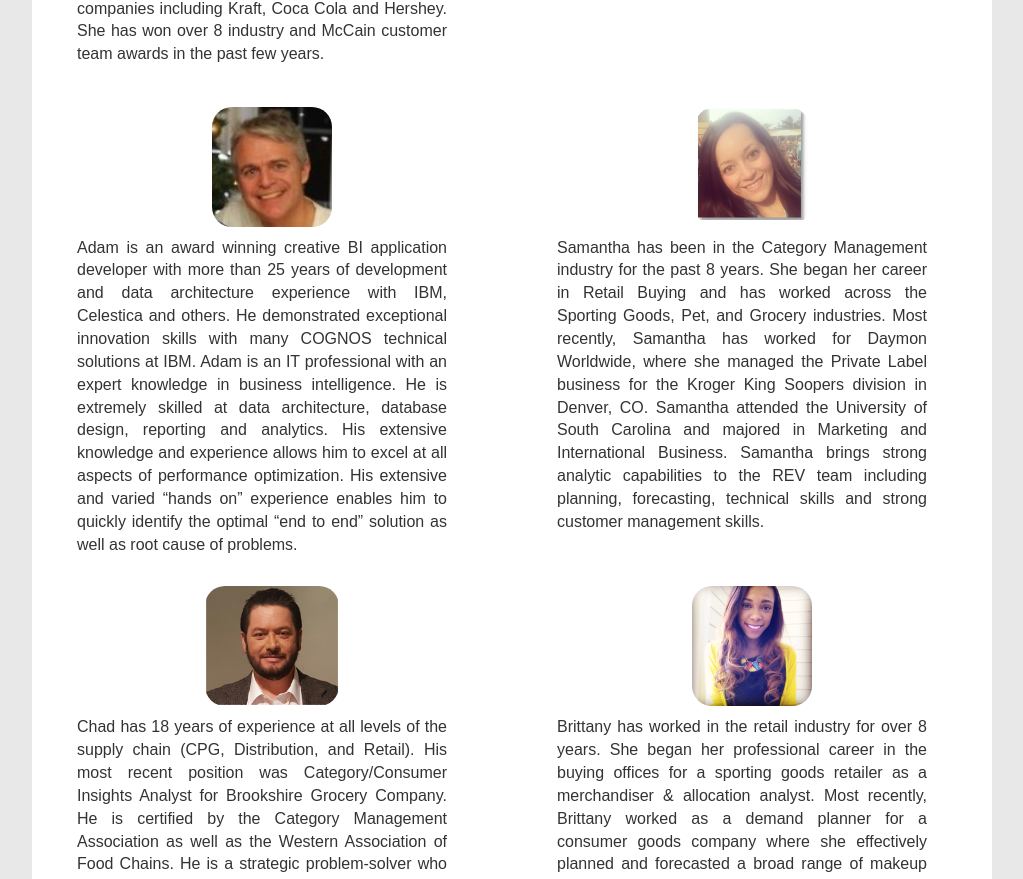
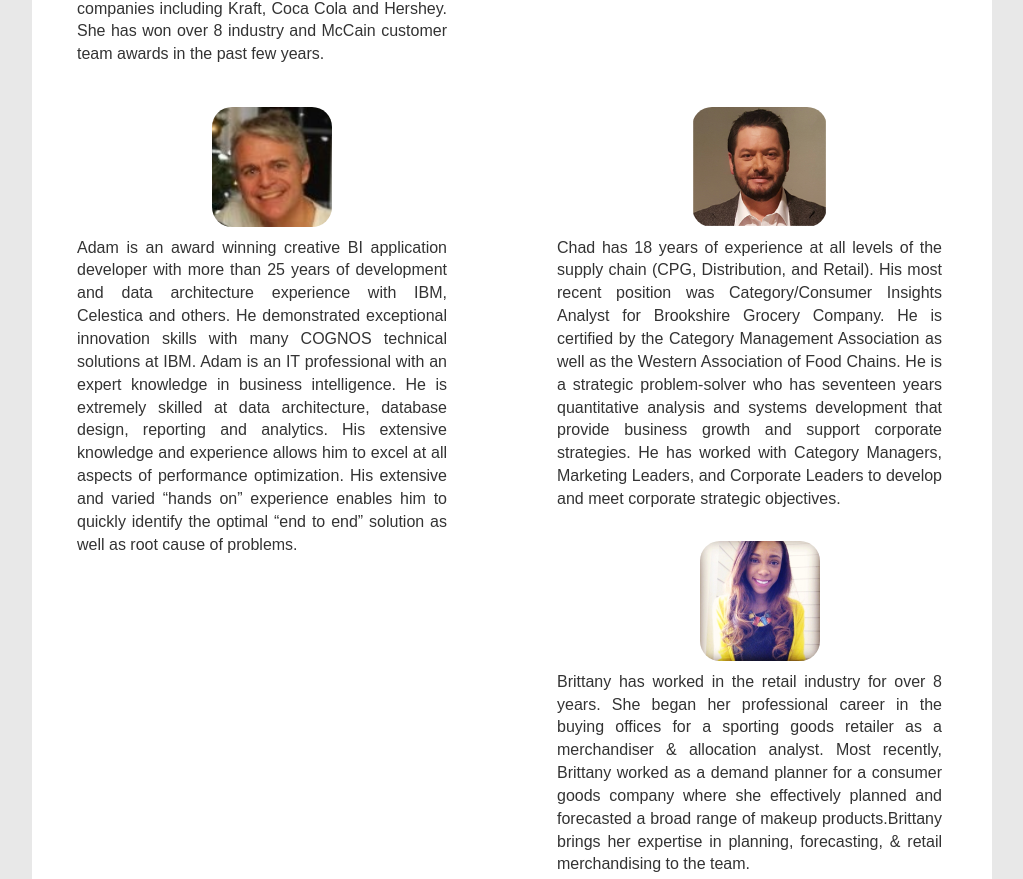
Before and after one commit to RevFoodservice/RevFoodservice.github.io, a plain HTML site: page TheTeam.html in a window 1280 px wide. Shown: the part 473-1352 px from the top of the page, without its empty margins (128-1151 px from the left). Drawn offline with nearby package versions, Linux system fonts and the light colour scheme.

Commit message:
Update TheTeam.html

```diff
--- a/TheTeam.html
+++ b/TheTeam.html
@@ -76,7 +76,7 @@
         </div>
 
 
-        <div class="col-xs-12 col-sm-6">
+     <!--   <div class="col-xs-12 col-sm-6">
           <div class="Contact1">
             <div class="PicBorder">
               <img class="Pic1" alt="Sam" src="images/Sam2.png">
@@ -89,7 +89,7 @@
             </p>
           </div>
         </div>
-      </div>
+      </div> -->
 
       <div class="row">
         <div class="col-xs-12 col-sm-6">
```
